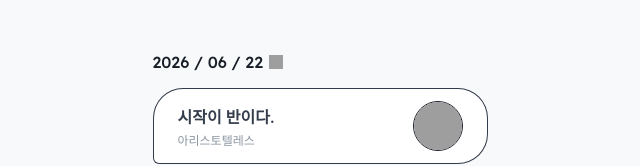
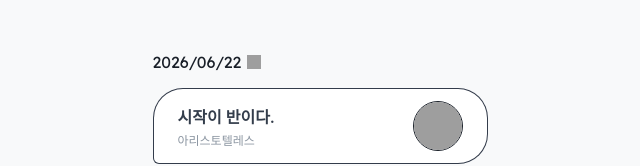
Before and after one commit to haengv/today-doit, a React (Vite) app: page / in a window 1280 px wide. Both pictures are taken after a click on the button "시작하기". Shown: the top 166 px of the page, without its empty margins (320-960 px from the left). Built offline with nearby package versions, Linux system fonts and the light colour scheme; grey boxes are pictures that could not be loaded.

Commit message:
style: update date string format and font weight

```diff
--- a/src/App.tsx
+++ b/src/App.tsx
@@ -118,7 +118,7 @@ export default function App() {
     const y = today.getFullYear();
     const m = String(today.getMonth() + 1).padStart(2, '0');
     const d = String(today.getDate()).padStart(2, '0');
-    const dateString = `${y} / ${m} / ${d}`;
+    const dateString = `${y}/${m}/${d}`;
 
     const completedCount = steps.filter(s => s.completed).length;
     const totalCount = steps.length;
@@ -129,7 +129,7 @@ export default function App() {
     return (
       <div style={{ display: 'flex', flexDirection: 'column', alignItems: 'center', padding: '40px 20px', minHeight: '100vh', background: '#F8F9FA', paddingBottom: 100 }}>
         <div style={{ width: '100%', maxWidth: 335, textAlign: 'left', marginBottom: 32, marginTop: 12 }}>
-          <h1 style={{ fontSize: 16, fontWeight: 500, color: '#191f28', margin: '0 0 16px 0', display: 'flex', alignItems: 'center', gap: 4, fontFamily: "'Lexend', sans-serif" }}>
+          <h1 style={{ fontSize: 16, fontWeight: 400, color: '#191f28', margin: '0 0 16px 0', display: 'flex', alignItems: 'center', gap: 4, fontFamily: "'Lexend', sans-serif" }}>
             {dateString} <img src="/assets/icon-bottom.svg" alt="" style={{ width: 14, height: 14, marginLeft: 2 }} />
           </h1>
           <div style={{
```
